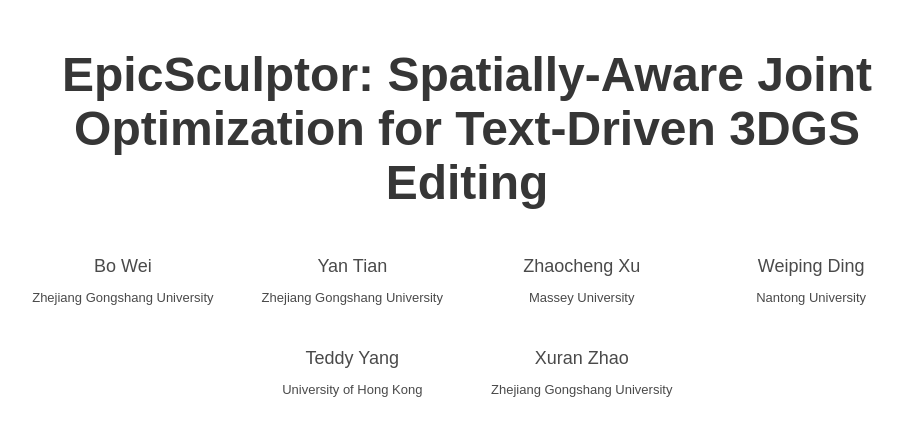
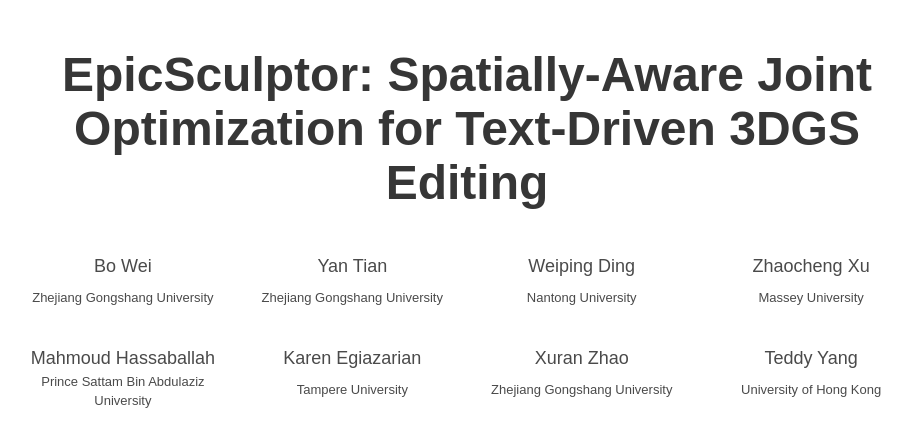
Before and after one commit to ARCTICSODA/ARCTICSODA, a plain HTML site: page index.html in a window 1280 px wide. Shown: the top 427 px of the page, without its empty margins (173-1085 px from the left). Drawn offline with Linux system fonts and the light colour scheme; a web font is replaced by a local one.

Commit message:
Update index.html

```diff
--- a/index.html
+++ b/index.html
@@ -41,13 +41,28 @@
               </div>
 
               <div class="author-block" style="display: inline-block; width: 20%; vertical-align: top; margin: 1.66%;">
+                <span class="author-name-block">Weiping Ding</span><br>
+                <span class="author-school-block">Nantong University</span>
+              </div>
+
+              <div class="author-block" style="display: inline-block; width: 20%; vertical-align: top; margin: 1.66%;">
                 <span class="author-name-block">Zhaocheng Xu</span><br>
                 <span class="author-school-block">Massey University</span>
               </div>
 
               <div class="author-block" style="display: inline-block; width: 20%; vertical-align: top; margin: 1.66%;">
-                <span class="author-name-block">Weiping Ding</span><br>
-                <span class="author-school-block">Nantong University</span>
+                <span class="author-name-block">Mahmoud Hassaballah</span><br>
+                <span class="author-school-block">Prince Sattam Bin Abdulaziz University</span>
+              </div>
+
+              <div class="author-block" style="display: inline-block; width: 20%; vertical-align: top; margin: 1.66%;">
+                <span class="author-name-block">Karen Egiazarian</span><br>
+                <span class="author-school-block">Tampere University</span>
+              </div>
+
+              <div class="author-block" style="display: inline-block; width: 20%; vertical-align: top; margin: 1.66%;">
+                <span class="author-name-block">Xuran Zhao</span><br>
+                <span class="author-school-block">Zhejiang Gongshang University</span>
               </div>
 
               <div class="author-block" style="display: inline-block; width: 20%; vertical-align: top; margin: 1.66%;">
@@ -56,8 +71,8 @@
               </div>
 
               <div class="author-block" style="display: inline-block; width: 20%; vertical-align: top; margin: 1.66%;">
-                <span class="author-name-block">Xuran Zhao</span><br>
-                <span class="author-school-block">Zhejiang Gongshang University</span>
+                <span class="author-name-block">Leszek Rutkowski</span><br>
+                <span class="author-school-block">Polish Academy of Sciences/AGH University of Krakow</span>
               </div>
 
             </div>
```
